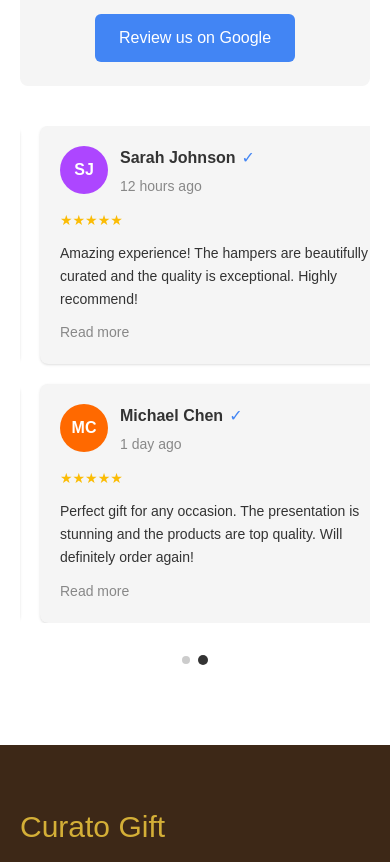
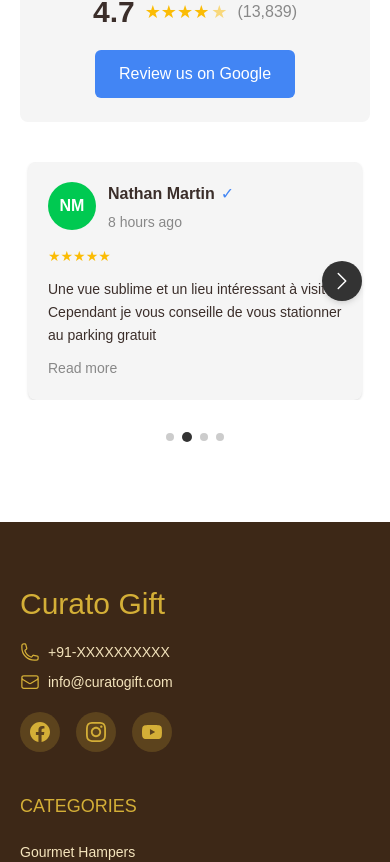
Before and after one commit to curatogift-ops/Curato-Website-, a Next.js app: page / in a window 390 px wide. Shown: the part 7120-7982 px from the top of the page. Built offline with nearby package versions, Linux system fonts and the light colour scheme.

Commit message:
Fix: Updated testimonials to show one review at a time, fixed hydration error, applied typography improvements

```diff
--- a/app/layout.tsx
+++ b/app/layout.tsx
@@ -40,7 +40,7 @@
 }>) {
   return (
     <html lang="en">
-      <body className="antialiased">
+      <body className="antialiased" suppressHydrationWarning>
         <Header />
         <main>{children}</main>
         <Footer />
--- a/components/sections/TestimonialsSection.tsx
+++ b/components/sections/TestimonialsSection.tsx
@@ -40,24 +40,24 @@
 
 export default function TestimonialsSection() {
   const [currentSlide, setCurrentSlide] = useState(0);
-  const cardsPerSlide = 2;
-  const totalSlides = Math.ceil(testimonials.length / cardsPerSlide);
+  const [isClient, setIsClient] = useState(false);
 
   useEffect(() => {
+    setIsClient(true);
     const interval = setInterval(() => {
-      setCurrentSlide((prev) => (prev + 1) % totalSlides);
+      setCurrentSlide((prev) => (prev + 1) % testimonials.length);
     }, 5000);
     return () => clearInterval(interval);
-  }, [totalSlides]);
+  }, []);
 
   const handleNext = () => {
-    setCurrentSlide((prev) => (prev + 1) % totalSlides);
+    setCurrentSlide((prev) => (prev + 1) % testimonials.length);
   };
 
   return (
     <section className="py-20 bg-white">
       <div className="max-w-[1200px] mx-auto px-5">
-        <h2 className="text-3xl md:text-4xl font-bold text-[#333] text-center mb-10">
+        <h2 className="text-3xl md:text-4xl font-bold text-[#3B2E2A] text-center mb-10 uppercase tracking-wider">
           What our customers say
         </h2>
 
@@ -72,10 +72,10 @@
                 <span className="text-[#4285f4]">g</span>
                 <span className="text-[#34a853]">l</span>
                 <span className="text-[#ea4335]">e</span>
-                <span className="text-[#333] ml-2">Reviews</span>
+                <span className="text-[#3B2E2A] ml-2">Reviews</span>
               </div>
               <div className="flex items-center gap-2.5">
-                <span className="text-3xl font-semibold text-[#333]">4.7</span>
+                <span className="text-3xl font-semibold text-[#3B2E2A]">4.7</span>
                 <div className="flex gap-0.5 text-[#fbbc05] text-lg">
                   ★★★★<span className="opacity-50">★</span>
                 </div>
@@ -88,29 +88,26 @@
           </div>
         </div>
 
-        {/* Testimonials Carousel */}
-        <div className="relative mb-8 pr-0 md:pr-16">
+        {/* Testimonials Carousel - One at a time */}
+        <div className="relative mb-8">
           <div className="overflow-hidden">
             <div
-              className="flex gap-5 transition-transform duration-500"
+              className="flex transition-transform duration-500 ease-in-out"
               style={{ transform: `translateX(-${currentSlide * 100}%)` }}
             >
-              {Array.from({ length: totalSlides }).map((_, slideIndex) => (
-                <div key={slideIndex} className="flex-shrink-0 w-full flex flex-col md:flex-row gap-5">
-                  {testimonials
-                    .slice(slideIndex * cardsPerSlide, (slideIndex + 1) * cardsPerSlide)
-                    .map((testimonial, index) => (
+              {testimonials.map((testimonial, index) => (
                 <div
                   key={index}
-                        className="flex-1 bg-[#f5f5f5] rounded-lg p-5 shadow-sm"
+                  className="flex-shrink-0 w-full px-2"
                 >
+                  <div className="bg-[#f5f5f5] rounded-lg p-5 shadow-sm max-w-2xl mx-auto">
                     <div className="flex gap-3 mb-3">
                       <div className={`w-12 h-12 rounded-full flex-shrink-0 ${testimonial.color} flex items-center justify-center text-white font-bold`}>
                         {testimonial.initials}
                       </div>
                       <div className="flex-1">
                         <div className="flex items-center gap-1.5 mb-1">
-                              <span className="text-base font-semibold text-[#333]">
+                          <span className="text-base font-semibold text-[#3B2E2A]">
                             {testimonial.name}
                           </span>
                           <span className="text-[#4285f4]">✓</span>
@@ -121,22 +118,23 @@
                     <div className="flex gap-0.5 text-[#fbbc05] text-sm mb-3">
                       {'★'.repeat(testimonial.rating)}
                     </div>
-                        <p className="text-[#333] text-sm leading-relaxed mb-2.5">
+                    <p className="text-[#3B2E2A] text-sm leading-relaxed mb-2.5">
                       {testimonial.text}
                     </p>
-                        <a href="#" className="text-sm text-[#888] hover:text-[#333] transition-colors">
+                    <a href="#" className="text-sm text-[#888] hover:text-[#3B2E2A] transition-colors">
                       Read more
                     </a>
                   </div>
-                    ))}
                 </div>
               ))}
             </div>
           </div>
+
+          {/* Navigation Button */}
           <button
             onClick={handleNext}
-            className="hidden md:flex absolute right-0 top-1/2 -translate-y-1/2 w-10 h-10 rounded-full bg-[#333] text-white items-center justify-center hover:bg-[#555] transition-all shadow-md z-10"
-            aria-label="Next testimonials"
+            className="absolute right-2 top-1/2 -translate-y-1/2 w-10 h-10 rounded-full bg-[#333] text-white flex items-center justify-center hover:bg-[#555] transition-all shadow-md z-10"
+            aria-label="Next testimonial"
           >
             <ChevronRightIcon className="w-6 h-6" />
           </button>
@@ -144,7 +142,7 @@
 
         {/* Pagination Dots */}
         <div className="flex justify-center items-center gap-2">
-          {Array.from({ length: totalSlides }).map((_, index) => (
+          {testimonials.map((_, index) => (
             <button
               key={index}
               onClick={() => setCurrentSlide(index)}
```
Lines whose indentation alone changed are shown as unchanged.
